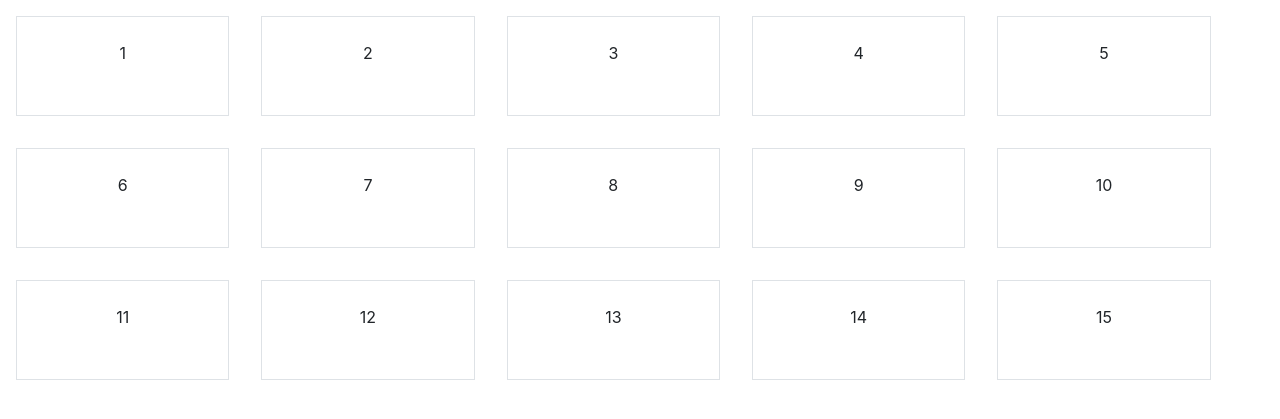
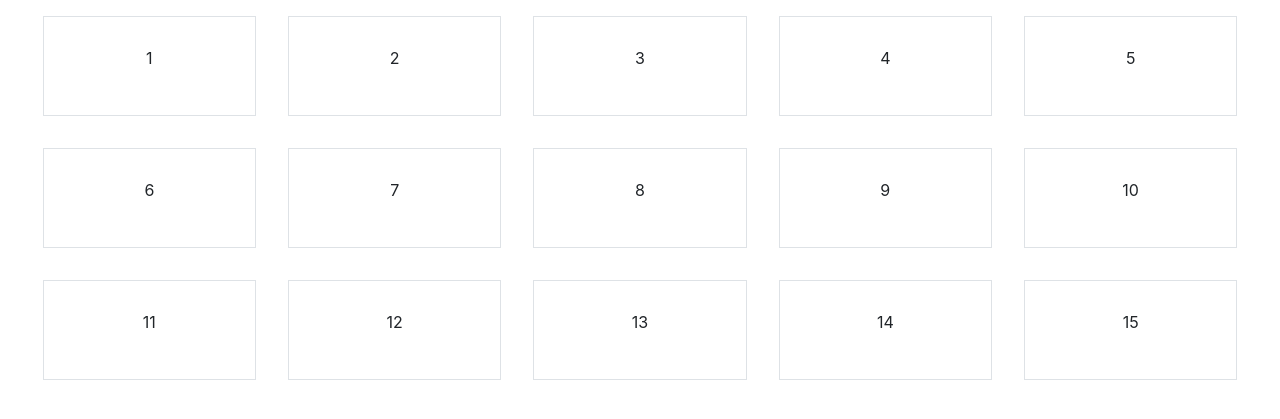
Before and after one commit to TeradonGenesis/FoodSmith-Cafe-POS-System, a PHP site: page /tablelisting.php in a window 1280 px wide. Shown: the top 419 px of the page. Run offline with PHP 8.4, Linux system fonts and the light colour scheme.

Commit message:
DARREN 100085926
updated css for the tables numbering as well as positioning.

inserted a custom css file located under css folder.

```diff
--- /dev/null
+++ b/css/custom.css
@@ -0,0 +1,8 @@
+.tableListing{
+    height:100px;
+    width:100px;
+    display:flex;
+    flex-wrap:wrap;
+    align-items: center;
+    justify-content: center;
+}
--- a/tablelisting.php
+++ b/tablelisting.php
@@ -7,20 +7,20 @@
         <meta name="viewport" href="https://stackpath.bootstrapcdn.com/bootstrap/4.3.1/css/bootstrap.min.css" integrity="sha384-ggOyR0iXCbMQv3Xipma34MD+dH/1fQ784/j6cY/iJTQUOhcWr7x9JvoRxT2MZw1T" crossorigin="anonymous"/>
         <!--Bootstrap CSS-->
         <link rel="stylesheet" href="https://stackpath.bootstrapcdn.com/bootstrap/4.3.1/css/bootstrap.min.css" integrity="sha384-ggOyR0iXCbMQv3Xipma34MD+dH/1fQ784/j6cY/iJTQUOhcWr7x9JvoRxT2MZw1T" crossorigin="anonymous"/>
-
+        <link rel="stylesheet" href="css/custom.css"/>
 
 
     </head>
     <body>
         <div class="container-fluid">
-            <div class="row">
-               <?php
+            <div class="row justify-content-center">
+                <?php
                 $i=1;
                 $tables = 15;
                 for($i=1; $i<=$tables; $i++){
-               ?>
-                <div class="col-md-2 border p-4 m-3" style="width:100px;height:100px">
-                    <div class="text-center"><?php echo $i; ?></div>
+                ?>
+                <div class="col-md-2 border m-3 tableListing">
+                    <p class="text-center"><?php echo $i?></p>
                 </div>
                 <?php } ?>
             </div>
```
